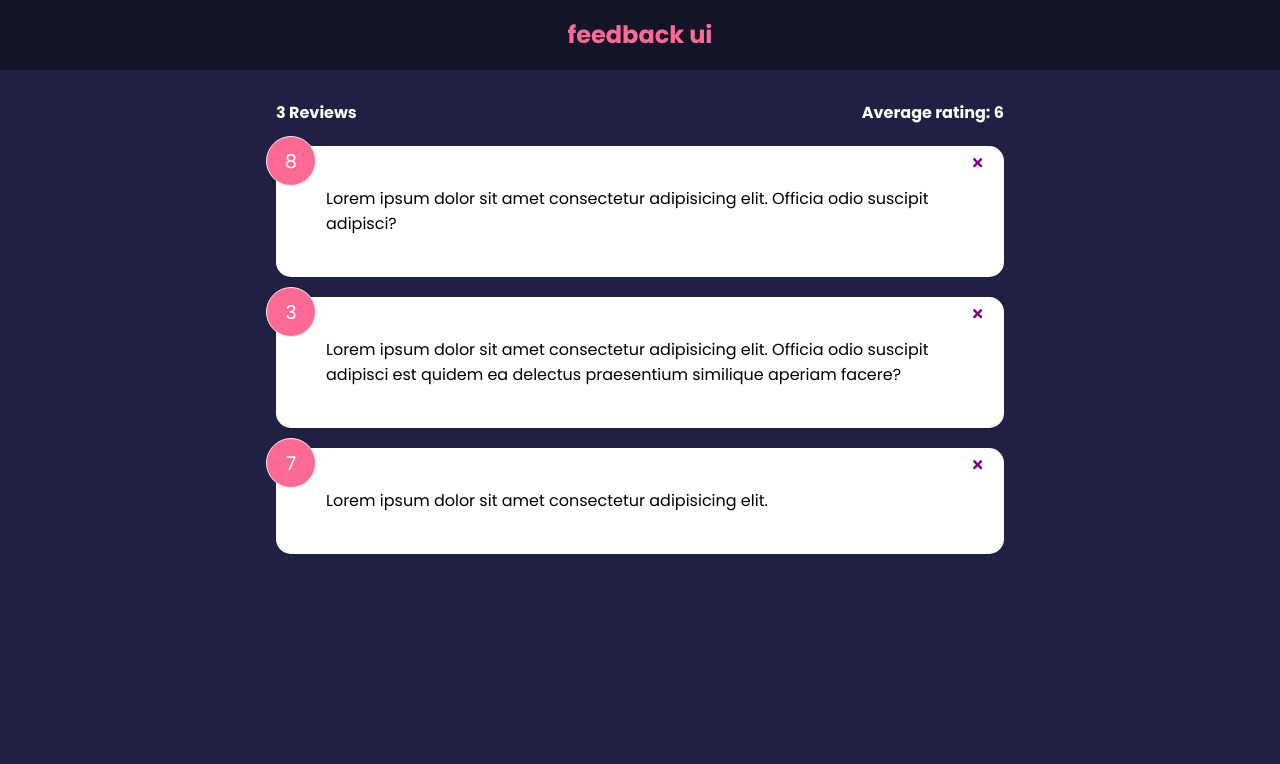
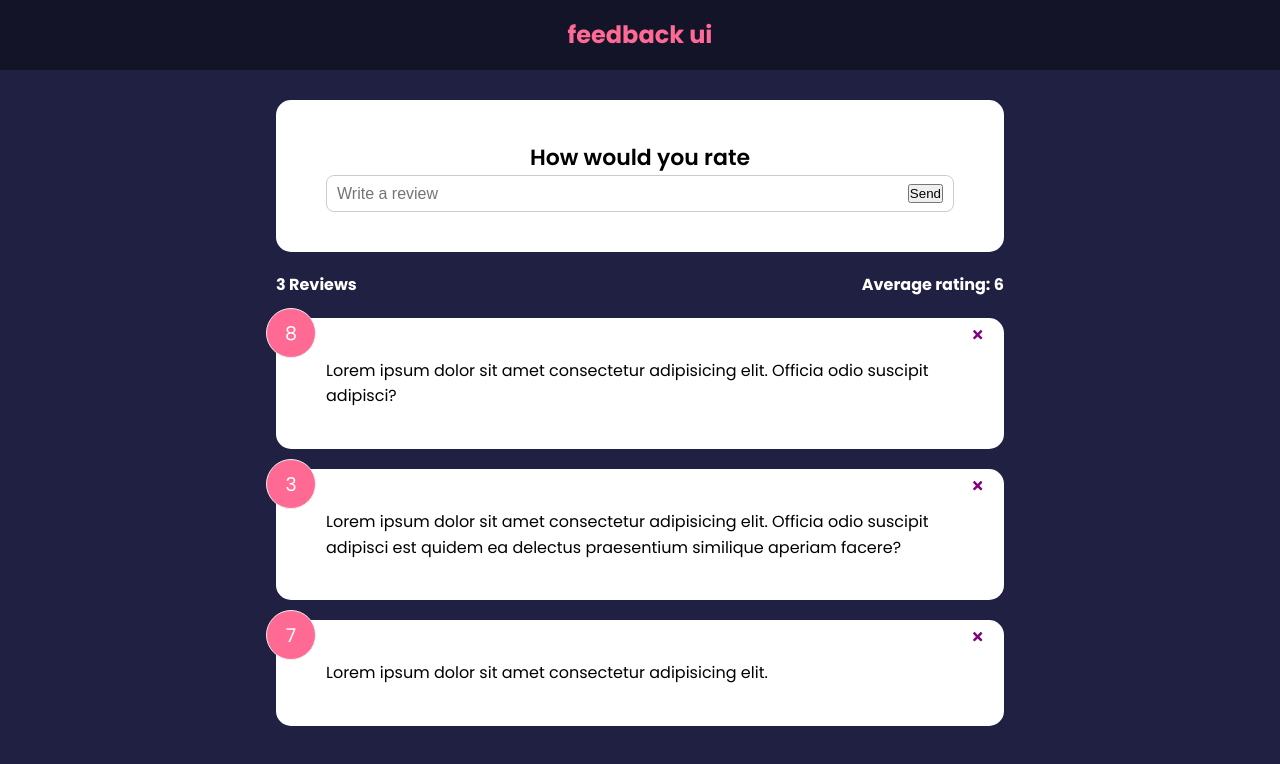
Before and after one commit to i-doshechnikow/feedback-ui, a React (Create React App) app: page / in a window 1280 px wide. Shown: the top 764 px of the page. Built offline with nearby package versions, Linux system fonts and the light colour scheme.

Commit message:
add new component and work with it

```diff
--- a/src/App.js
+++ b/src/App.js
@@ -1,4 +1,5 @@
 import { useState } from "react";
+import FeedbackForm from "./components/FeedbackForm";
 import FeedbackList from "./components/FeedbackList";
 import FeedbackStats from "./components/FeedbackStats";
 import Header from "./components/Header";
@@ -19,6 +20,7 @@ const App = () => {
     <>
       <Header text="feedback ui" />
       <div className="container">
+        <FeedbackForm />
         <FeedbackStats feedback={feedback} />
         <FeedbackList feedback={feedback} handleDelete={deleteFeedback} />
       </div>
--- /dev/null
+++ b/src/components/FeedbackForm.jsx
@@ -0,0 +1,26 @@
+import { useState } from "react";
+import Card from "./shared/Card";
+
+function FeedbackForm() {
+  const [text, setText] = useState("");
+  return (
+    <Card>
+      <form>
+        <h2>How would you rate</h2>{" "}
+        <div className="input-group">
+          <input
+            type="text"
+            placeholder="Write a review"
+            onChange={(event) => {
+              setText(event.target.value);
+            }}
+            value={text}
+          />
+          <button type="submit">Send</button>
+        </div>
+      </form>
+    </Card>
+  );
+}
+
+export default FeedbackForm;
```
